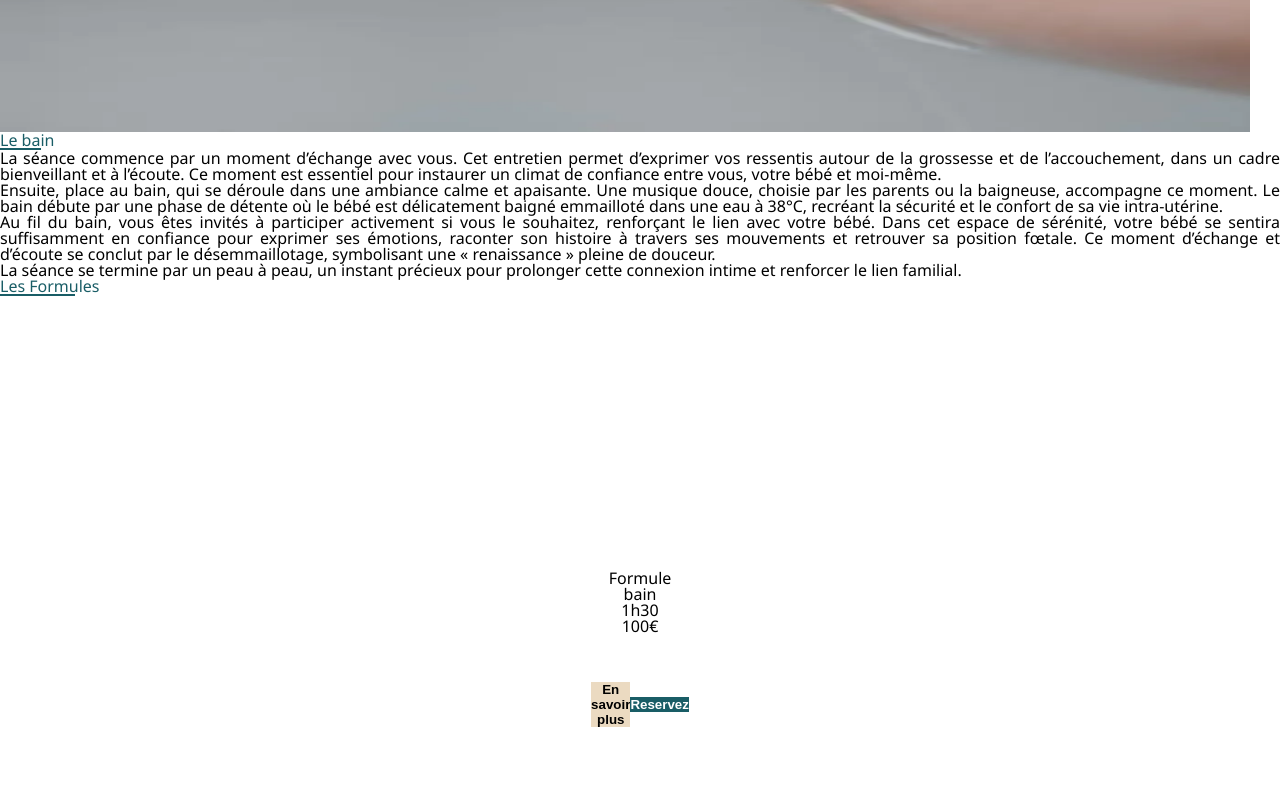
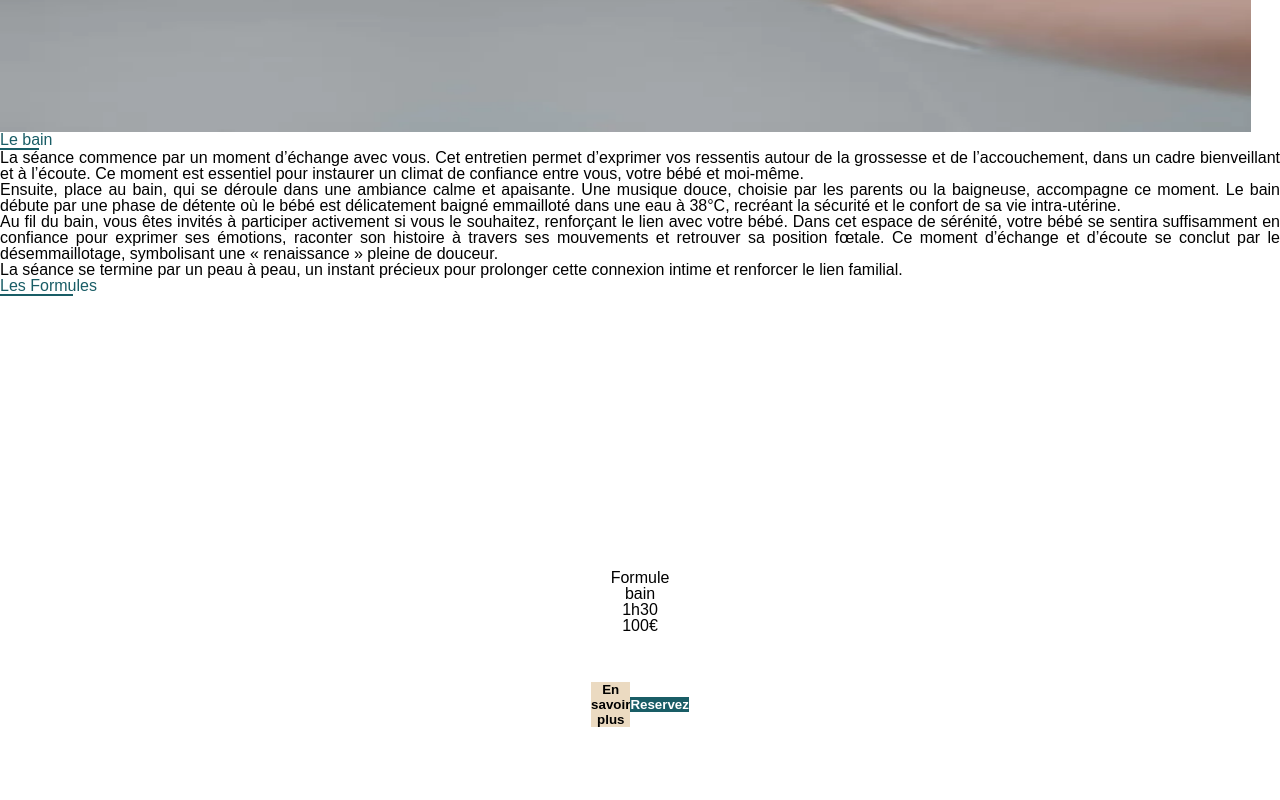
Before and after one commit to nd2k/oasis-des-petits, a SvelteKit app: page / in a window 1280 px wide. Shown: the part 1040-1840 px from the top of the page. Built offline with nearby package versions, Linux system fonts and the light colour scheme.

Commit message:
improve performance

```diff
--- a/package.json
+++ b/package.json
@@ -15,9 +15,7 @@
 	"devDependencies": {
 		"@eslint/compat": "^1.2.3",
 		"@eslint/js": "^9.17.0",
-		"@sveltejs/adapter-auto": "^3.0.0",
-		"@sveltejs/adapter-node": "^5.2.12",
-		"@sveltejs/adapter-static": "^3.0.8",
+		"@fontsource-variable/noto-sans": "^5.1.1",
 		"@sveltejs/adapter-vercel": "^5.5.3",
 		"@sveltejs/enhanced-img": "^0.4.4",
 		"@sveltejs/kit": "^2.0.0",
--- /dev/null
+++ b/src/hooks.server.ts
@@ -0,0 +1,10 @@
+import type { Handle } from '@sveltejs/kit';
+
+export const handle: Handle = async ({ event, resolve }) => {
+	const response = await resolve(event, {
+        preload: ({ type }) => {
+            return type === "font" || type === "js" || type === "css"
+        }
+    });
+	return response;
+};
--- a/src/routes/+layout.svelte
+++ b/src/routes/+layout.svelte
@@ -1,4 +1,5 @@
 <script lang="ts">
+    import '@fontsource-variable/noto-sans';
     import '../styles/global.css';
 	import Navbar from '$lib/components/Navbar.svelte';
     import * as Icon from 'svelte-awesome-icons';
--- a/src/styles/global.css
+++ b/src/styles/global.css
@@ -1,5 +1,4 @@
 @import './reset.css';
-@import url('https://fonts.googleapis.com/css2?family=Noto+Sans:ital,wght@0,100..900;1,100..900&display=swap');
 
 :root {
     --beige-1: 41, 66%, 89%;
@@ -25,5 +24,5 @@
 
 html,
 body {
-    font-family:  "Noto Sans", "serif";
+    font-family:  'Noto Sans Variable', sans-serif;
 }
```
Also changed, not shown: 1 other file (tests, documents, lock files or other folders).
